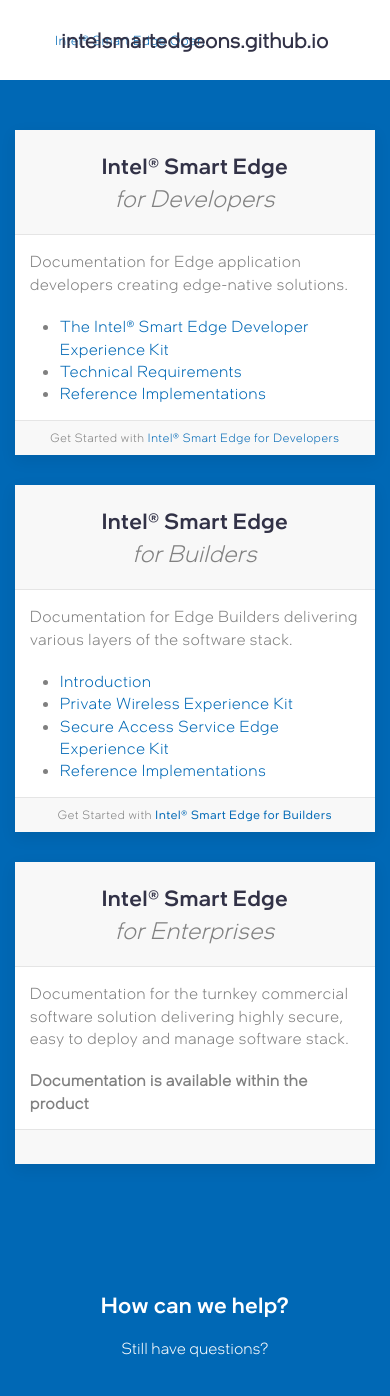
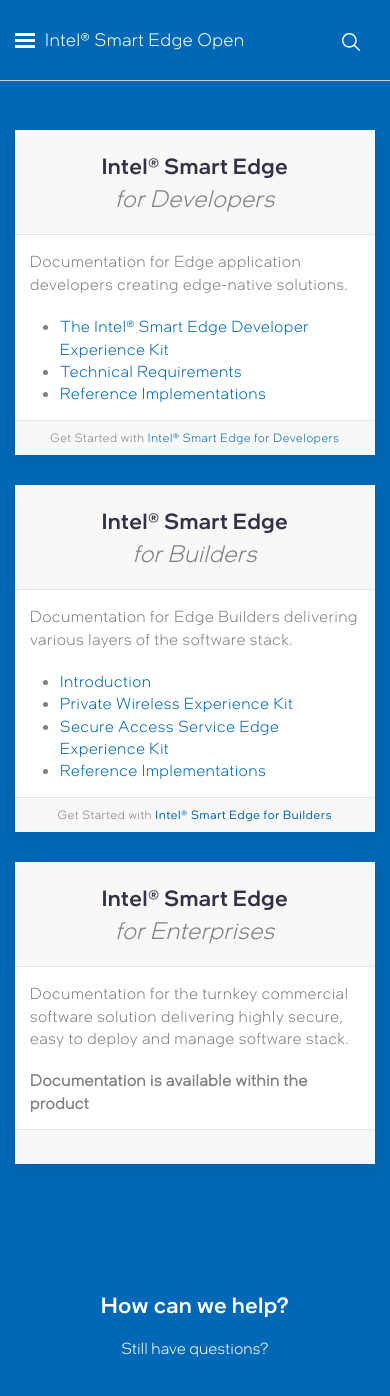
Before and after one commit to intelsmartedgeons/intelsmartedgeons.github.io, a Jekyll site: the page built from index.md, in a window 390 px wide and 1400 px high. Shown: the top 1396 px of the window. Built offline with Jekyll 4.4.1, drawn with Linux system fonts in a browser that asks for light colours; some web fonts are replaced; comment, search, counter and statistics services are not loaded.

Commit message:
Release Note

```diff
--- /dev/null
+++ b/assets/scss/_header.scss
@@ -0,0 +1,201 @@
+
+.uk-navbar-container{
+    .uk-navbar-center, .uk-navbar-right{
+        display: none;
+    }
+    .uk-navbar-left{
+        width:100%;
+            .uk-logo{
+                color: #fff;
+                font-weight: inherit;
+                font: 36px/47px 'Intel One Display Regular';
+                letter-spacing: 1px;
+                height: 103px;
+                b{
+                    color: #fff;
+                }
+
+            }
+        .uk-navbar-nav{
+            margin-left: auto;
+            li{
+                a{
+                    color: #fff;
+                    height: 103px;
+                    font: 18px/22px 'Intel One Display Regular';
+                    letter-spacing: 0.7px;
+                    font-weight: bold;
+                    &:hover{
+                        color: #00c7fd!important;
+                    }
+                }
+                &.uk-active{
+                    a{
+                        color:  #00c7fd!important;
+                    }
+                }
+
+            }
+        }
+
+
+
+    }
+}
+#breadcrumbs{
+    margin-bottom: 20px;
+    letter-spacing: 0;
+    padding-right: 140px;
+    a{
+        color: #00c7fd;
+        font-weight: 600;
+        letter-spacing: 0;
+        &:hover{
+            text-decoration: none;
+        }
+    }
+    & + .highlighter-rouge{
+        display: none;
+    }
+    & ~ h2[id], & ~ h3[id], & ~ h4[id]{
+        text-decoration: underline;
+        text-underline-offset: 7px;
+    }
+    & ~ h1[id], & ~ h2[id], & ~ h3[id], & ~ h4[id]{
+        &:before{
+            content: "";
+            display: block;
+            height: 105px;
+            margin-top: -105px;
+            position: relative;
+            z-index: -1;
+        }
+    }
+}
+
+.uk-navbar-container{
+    &.main-header{
+        &:not(.uk-navbar-transparent){
+            background-color: $blue;
+            .uk-navbar-container{
+                background-color: $blue;
+            }
+        }
+    }
+}
+.uk-navbar-container{
+    &.inner-header{
+        &:not(.uk-navbar-transparent){
+
+            .uk-navbar-container{
+                background-color: #fff;
+
+                .uk-navbar-nav {
+                    li{
+                        a{
+                            color: #bdc3c7;
+                            height: 103px;
+                            font: 18px/22px "Intel One Display Regular";
+                            letter-spacing: .7px;
+                        }
+                    }
+                }
+                .uk-navbar-left{
+                    .uk-logo{
+                        img{display: none;}
+                        b{color: #0068b5;
+                            font-weight: inherit;
+                            font-family:"Intel One Display Regular" ;
+                            font-size: 36px;
+                            letter-spacing: 1px;}
+                    }
+                }
+
+            }
+
+        }
+    }
+}
+@media (max-width:959px){
+    .uk-navbar-nav li a{
+        padding: 5px 30px!important;
+    }
+    .uk-navbar-container{
+        position: fixed;
+        top: 0;
+        width: 100%;
+        border-bottom: 1px solid #ccc;
+        z-index: 2;
+        background-color: $blue!important;
+
+        .uk-navbar-toggle{
+            // color: $blue;
+            color: #fff;
+        }
+
+    }
+    body{
+        padding-top: 80px;
+    }
+    //.uk-navbar-toggle[aria-expanded="true"] + .uk-navbar-nav{
+    .uk-navbar-nav{
+        display: block !important;
+        margin-left: 0;
+        z-index: 1001;
+        position: fixed;
+        top: 81px;
+        width: 100%;
+        height: calc(100vh - 81px);
+        background: #0068b5;
+        padding-top: 20px;
+        transition: 0.3s;
+        left: -100%;
+        li{
+            a{
+                text-align: left;
+                display: block;
+                height: auto!important;
+                padding: 15px 40px;
+            }
+        }
+    }
+    .uk-navbar-toggle.showMenu + .uk-navbar-nav{
+        left:0;
+    }
+    .uk-navbar-container{
+        .uk-navbar-left{
+            .uk-navbar-toggle{
+                a{
+                    // color: $blue;
+                    color: #fff;
+                    font-size: 18px;
+                    margin-left: 10px;
+                }
+                &.toggleMenu{
+                    .crossIcon{
+                        display: none;
+                    }
+                    &.showMenu{
+                        .mainIcon{
+                            display: none;
+                        }
+                        .crossIcon{
+                            display: block;
+                        }
+                    }
+                }
+            }
+        }
+    }
+}
+@media (max-width:639px){
+    .uk-navbar-container{
+        background-color: $blue!important;
+    }
+    .uk-navbar-nav li a{
+        padding: 5px 30px !important;
+    }
+    .uk-navbar-nav li a{
+        padding: 15px;
+    }
+}
```
Also changed, not shown: assets/css/custom.css.
